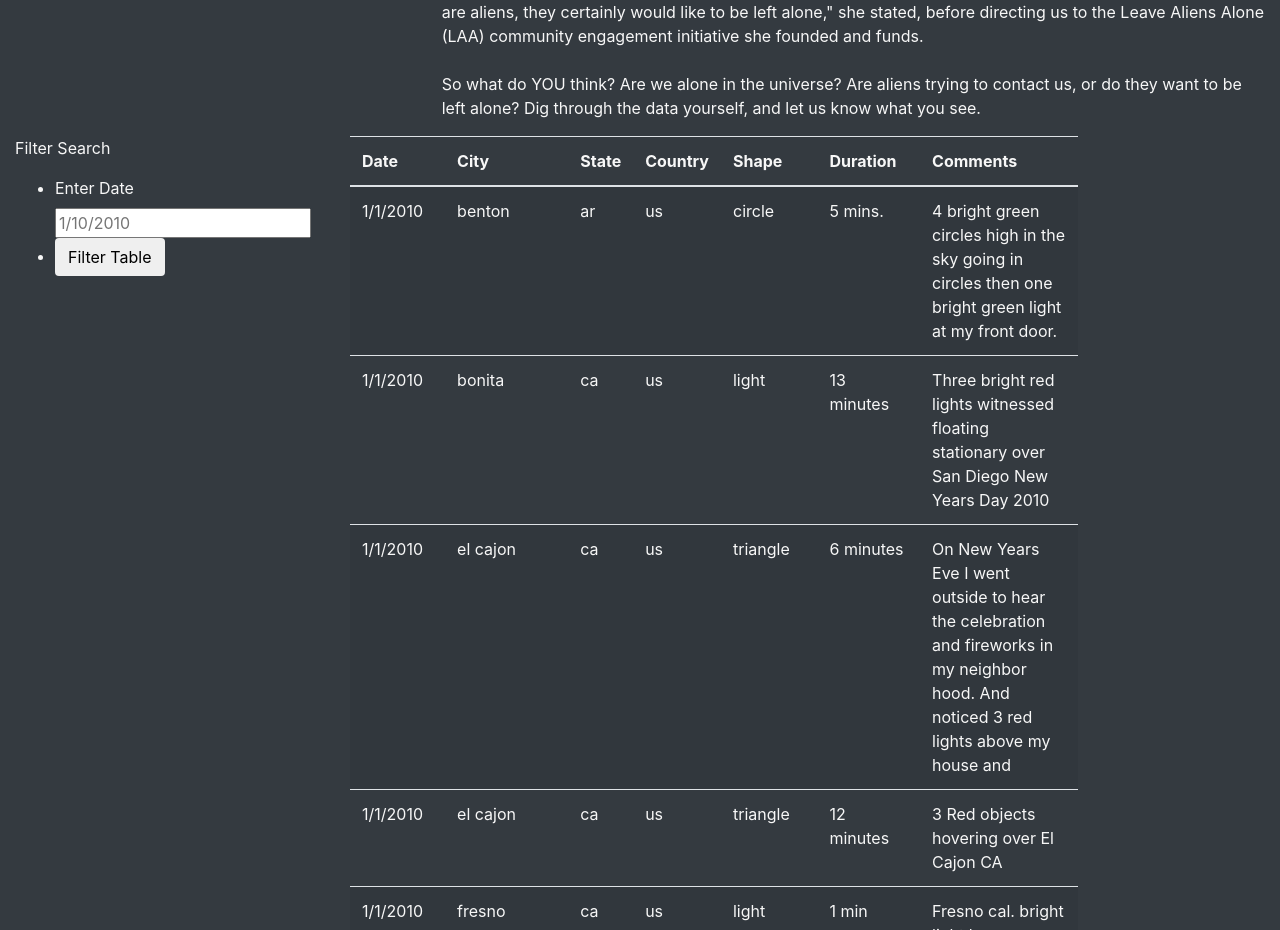
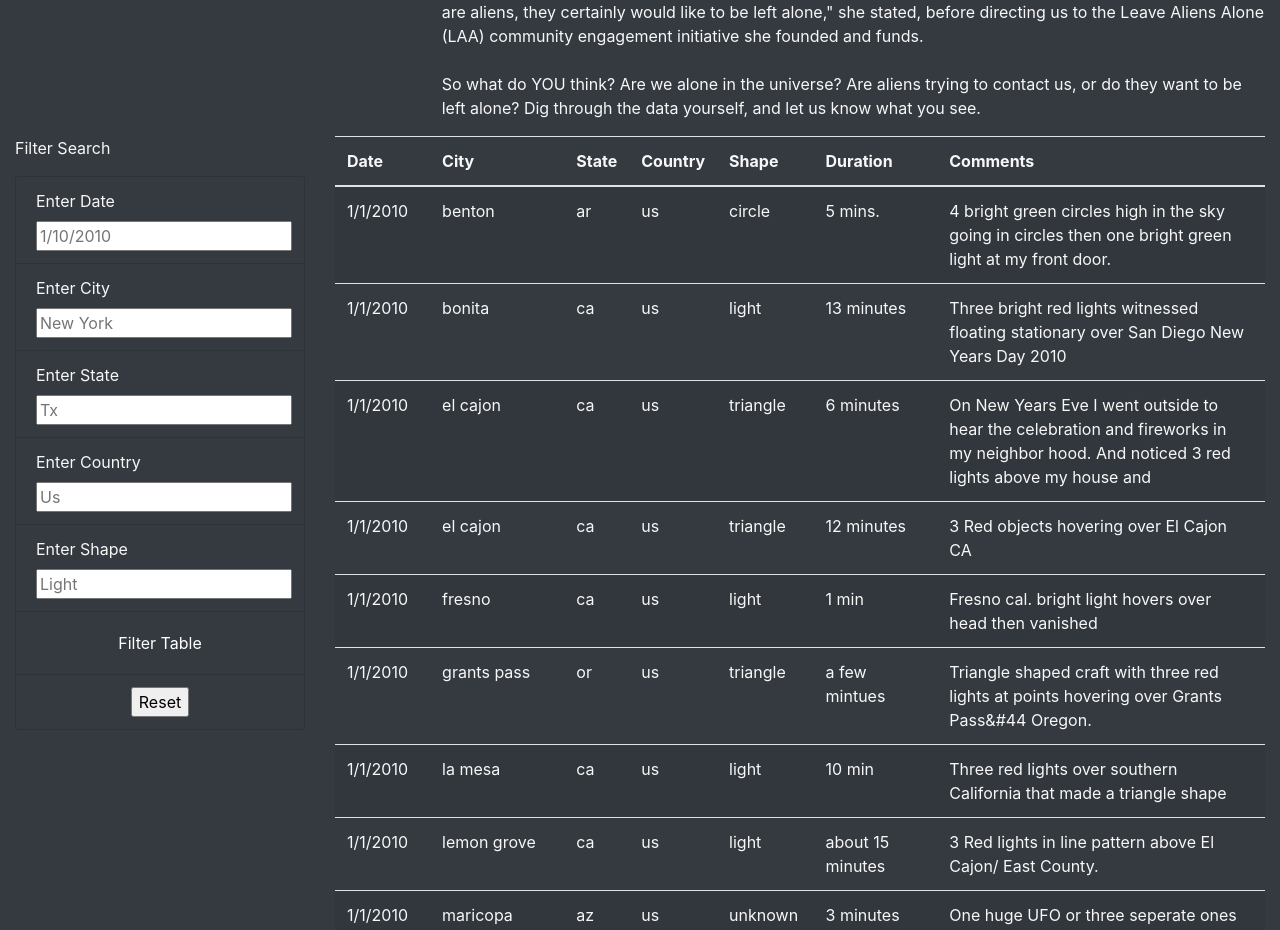
Before and after one commit to viralp353/UFOs, a plain HTML site: page index.html in a window 1280 px wide. Shown: the part 603-1533 px from the top of the page. Drawn offline with nearby package versions, Linux system fonts and the light colour scheme.

Commit message:
final commit for challenge

```diff
--- a/index.html
+++ b/index.html
@@ -3,7 +3,7 @@
 <head>
     <meta charset="UTF-8">
     <meta name="viewport" content="width=device-width, initial-scale=1.0">
-    <title>Document</title>
+    <title>UFO</title>
     <link
       rel="stylesheet"
       href="https://maxcdn.bootstrapcdn.com/bootstrap/4.0.0/css/bootstrap.min.css"
@@ -37,23 +37,41 @@
       </div>
       <div class="container-fluid">
         <div class="row">
+
           <div class="col-md-3">
-            <form>
+            <form class="bg-dark">
                 <p>Filter Search</p>
-              <ul>
-                <li class="bg-dark">
+                <ul class="bg-dark  list-group">
+                    <li class="bg-dark  list-group-item">
                         <label for="date">Enter Date</label>
                         <input type="text" placeholder="1/10/2010" id="datetime" />
                     </li>
-                <li>
-                   <button id="filter-btn" type="button" class="btn btn-default">
-                     Filter Table
-                   </button>
+                    <li  class="bg-dark  list-group-item">
+                        <label for="city">Enter City</label>
+                        <input type="text" placeholder="New York" id="city" />
                     </li>
+                    <li  class="bg-dark  list-group-item">
+                        <label for="state">Enter State</label>
+                        <input type="text" placeholder="Tx" id="state" />
+                    </li>
+                    <li  class="bg-dark  list-group-item">
+                        <label for="country">Enter Country</label>
+                        <input type="text" placeholder="Us" id="country" />
+                    </li>
+                    <li  class="bg-dark  list-group-item">
+                        <label for="shape">Enter Shape</label>
+                        <input type="text" placeholder="Light" id="shape" />
+                    </li>
+                    <li class="bg-dark  list-group-item text-center">
+                        <button id="filter-btn" type="button" class="btn btn-dark">Filter Table</button>
+                    </li>
+                    <li class="bg-dark  list-group-item text-center">
+                      <input type="button" value="Reset" onClick="window.location.reload()">
+                  </li>
+
                 </ul>
             </form>
           </div>
-          <div class="col-md-9">
           <div class="col-md-9">
             <table class="table table-striped">
                 <thead>
@@ -72,7 +90,6 @@
           </div>
         </div>
     </div>
-      </div>
     <script src="https://cdnjs.cloudflare.com/ajax/libs/d3/4.11.0/d3.js"></script>
     <script src="static/js/data.js"></script>
     <script src="static/js/app.js"></script>
```
Lines whose indentation alone changed are shown as unchanged.
